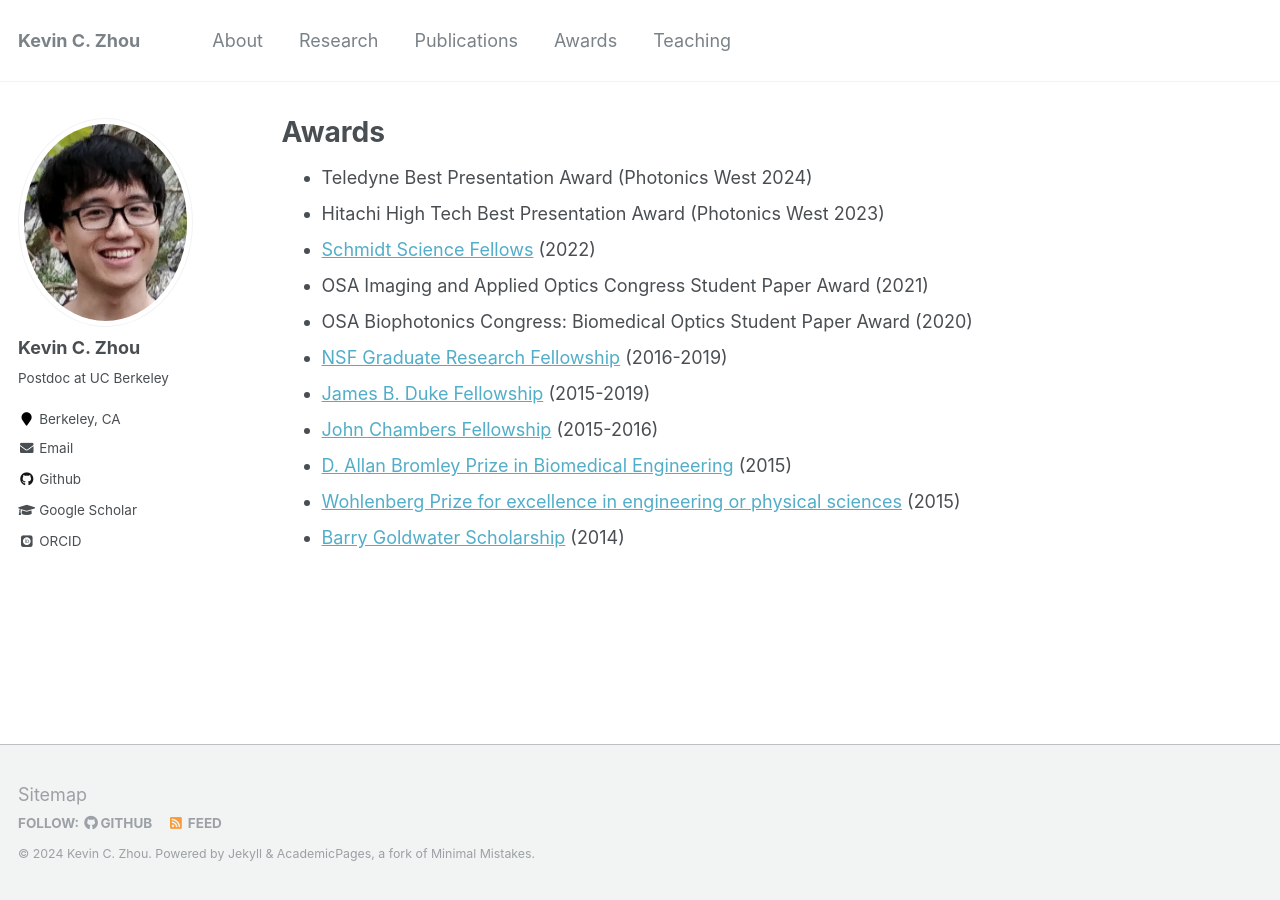
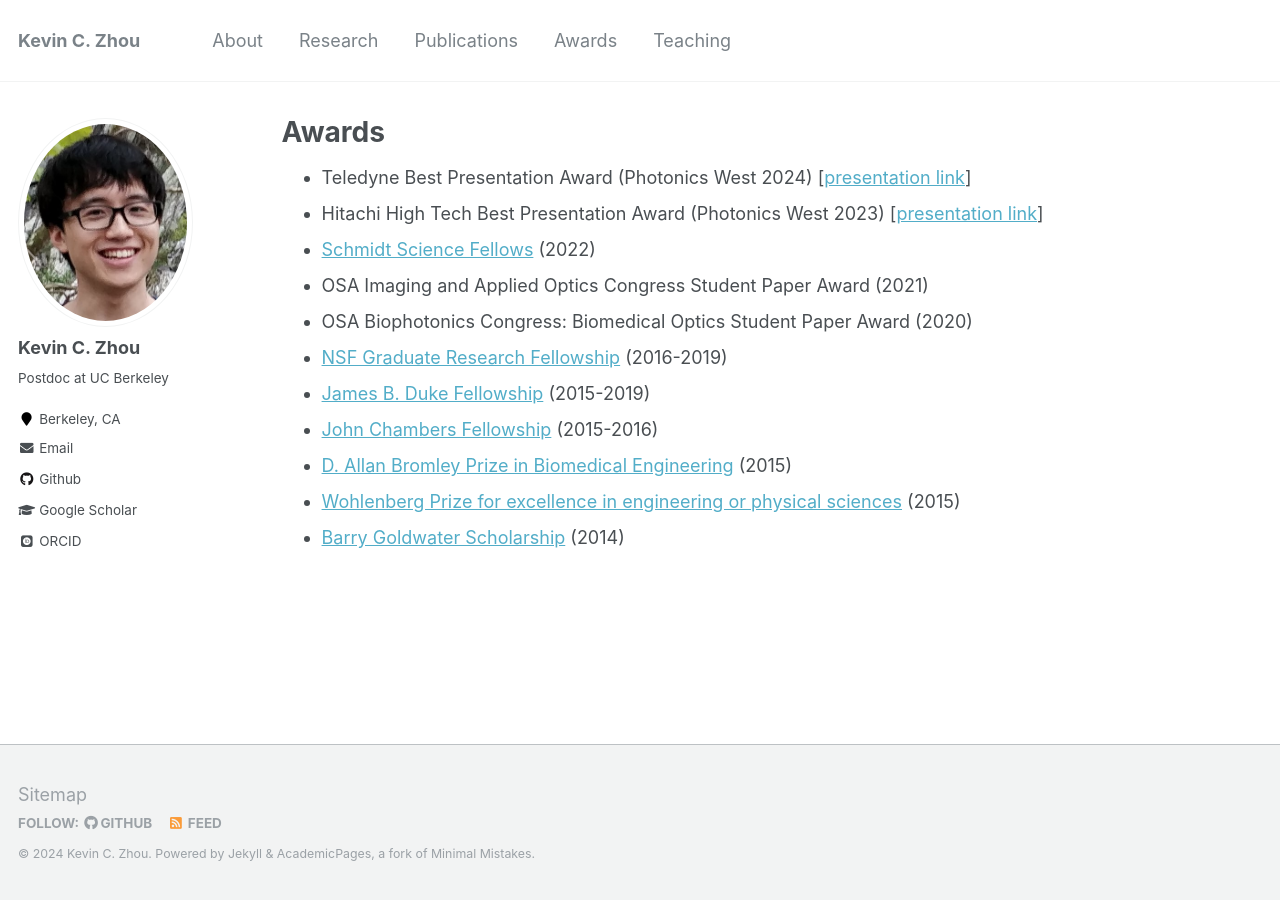
Before and after one commit to kevinczhou/kevinczhou.github.io, a Jekyll site: the page built from _pages/awards.md, in a window 1280 px wide. Built offline with Jekyll 4.4.1, drawn with Linux system fonts in a browser that asks for light colours; some web fonts are replaced.

Commit message:
Update awards.md

```diff
--- a/_pages/awards.md
+++ b/_pages/awards.md
@@ -5,8 +5,8 @@ permalink: /awards/
 author_profile: true
 ---
 
-- Teledyne Best Presentation Award (Photonics West 2024)
-- Hitachi High Tech Best Presentation Award (Photonics West 2023)
+- Teledyne Best Presentation Award (Photonics West 2024) [[presentation link](https://www.spiedigitallibrary.org/conference-proceedings-of-spie/PC12857/PC128570A/High-throughput-computational-microscopy-with-diffractive-multiplexing-across-a-gigapixel/10.1117/12.3000876.short#_=_)]
+- Hitachi High Tech Best Presentation Award (Photonics West 2023) [[presentation link](https://www.spiedigitallibrary.org/conference-proceedings-of-spie/PC12390/PC123900C/High-throughput-tomographic-fluorescence-imaging-with-a-synchronized-camera-array/10.1117/12.2649458.short#_=_)]
 - [Schmidt Science Fellows](https://schmidtsciencefellows.org/) (2022)
 - OSA Imaging and Applied Optics Congress Student Paper Award (2021)
 - OSA Biophotonics Congress: Biomedical Optics Student Paper Award (2020)
```
